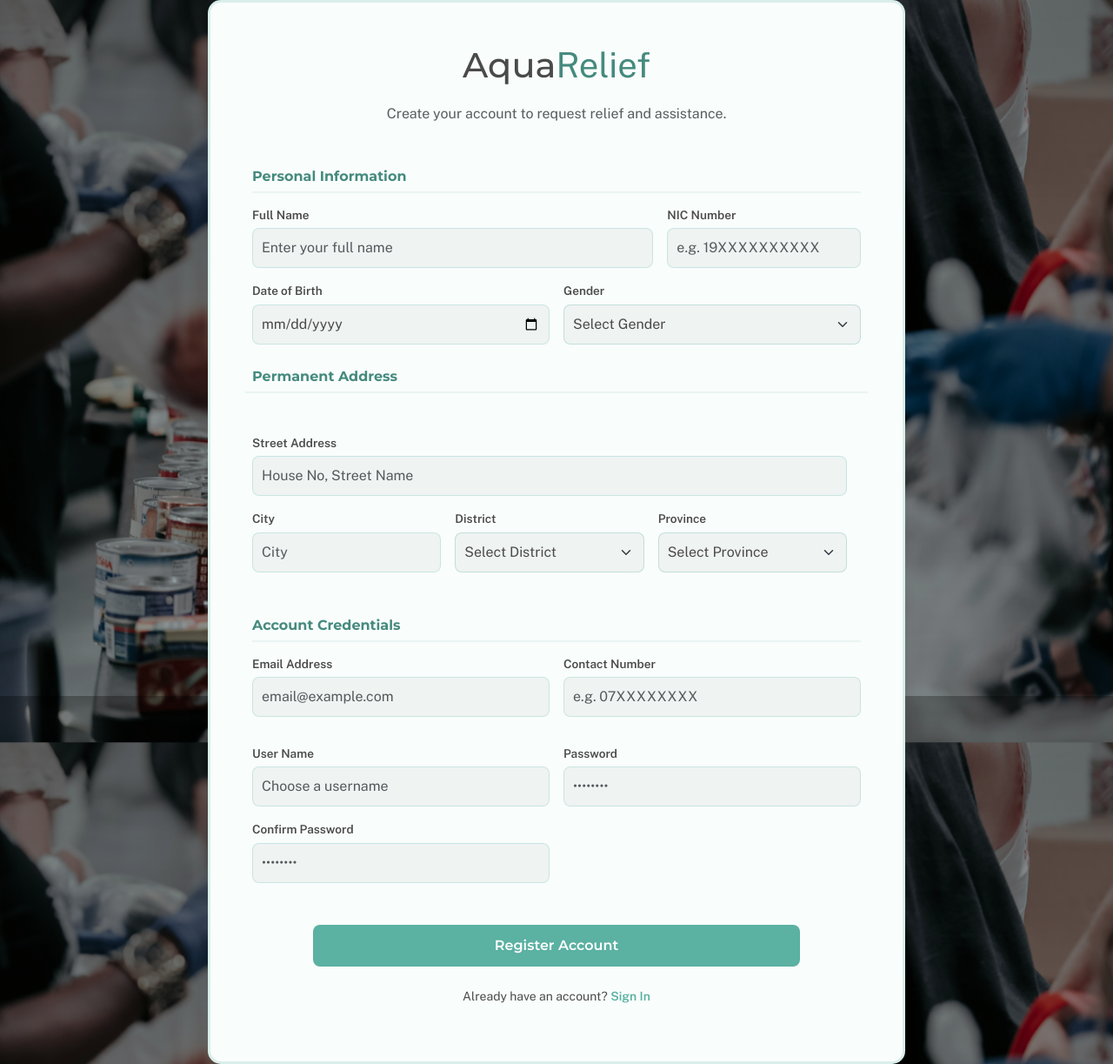
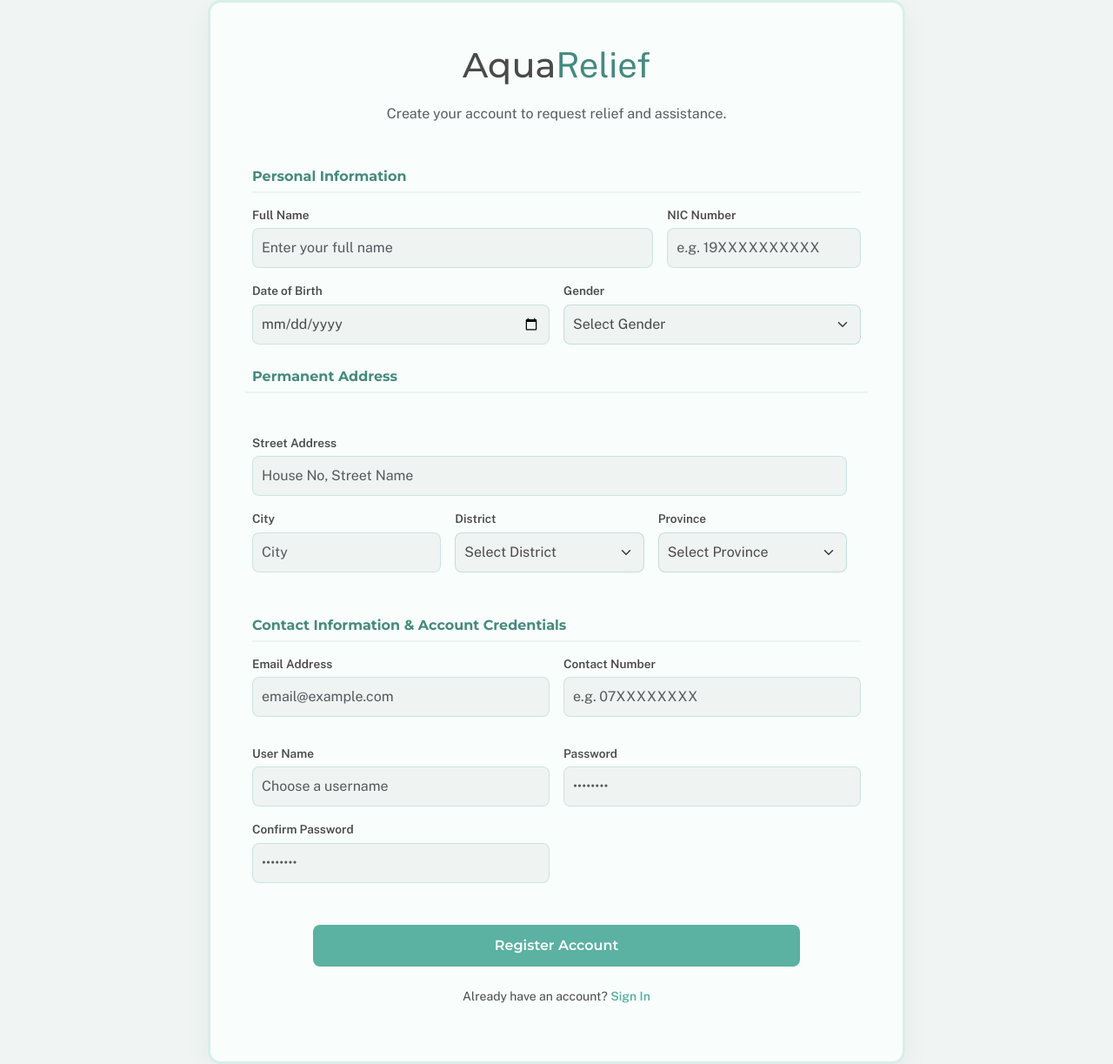
Before and after one commit to SayuruDilina/Flood-Relief-Management-System, a PHP site: page /register.php in a window 1280 px wide. Shown: the whole page at 87% size. Run offline with PHP 8.4, Linux system fonts and the light colour scheme.

Commit message:
fix issues with the background image

```diff
--- a/frontend/authentication/login.php
+++ b/frontend/authentication/login.php
@@ -1,7 +1,7 @@
 <?php include '../common/header.php';
 ?>
 
-<body>
+<body style="linear-gradient(rgba(0, 0, 0, 0.5), rgba(0, 0, 0, 0.3)), url('../images/background-img-login.jpg'); background-size: cover; background-position: center; background-attachment: fixed;">
 
   <div class="content-card">
     <div class="login-card">
--- a/frontend/authentication/register.php
+++ b/frontend/authentication/register.php
@@ -1,4 +1,6 @@
 <?php include '../common/header.php'; ?>
+
+<body style="linear-gradient(rgba(0, 0, 0, 0.5), rgba(0, 0, 0, 0.3)), url('../images/background-img-login.jpg'); background-size: cover; background-position: center; background-attachment: fixed;">
 
     <div class="content-card">
       <div class="register-card">
@@ -91,7 +93,7 @@
             </div>
           </div>
 
-        <div class="section-divider">Account Credentials</div>
+          <div class="section-divider">Contact Information & Account Credentials</div>
           <div class="row g-3 mb-5">
             <div class="col-md-6">
               <label class="form-label">Email Address</label>
--- a/frontend/css/login-register-style.css
+++ b/frontend/css/login-register-style.css
@@ -15,15 +15,9 @@
 
 body {
   margin: 0;
-  background: linear-gradient(rgba(0, 0, 0, 0.5), rgba(0, 0, 0, 0.3)), url('../images/background-img-login.jpg');
-  background-size: cover;
-  background-position: center;
-  background-attachment: fixed;
   font-family: var(--body-font);
   color: var(--text-dark);
   min-height: 100vh;
-  display: flex;
-  align-items: center;
 }
 
 .brand-title {
@@ -49,12 +43,17 @@ body {
 }
 
 .content-card {
+  position: absolute;
+  left: 0;
+  right: 0;
+  margin: auto;
+  width: fit-content;
+  height: fit-content;
   background-color: var(--white);
   border: 3px solid rgba(91, 177, 162, 0.2);
   border-radius: 15px;
   box-shadow: 0 10px 30px rgba(0, 0, 0, 0.05);
   padding: 3rem;
-  margin: auto;
 }
 
 .login-card {
```
Lines whose indentation alone changed are shown as unchanged.
